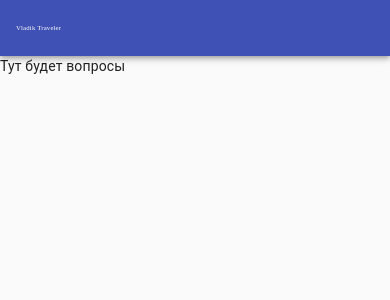
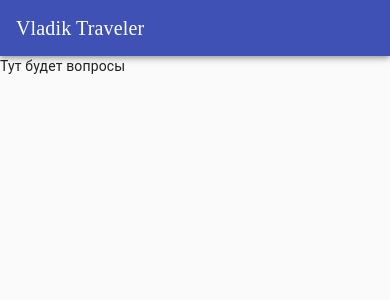
Before and after one commit to FEFU-Command-B/Vladivostok-Guide, a Next.js app in the folder client/: page /questions in a window 390 px wide. Shown: the top 300 px of the page. Built offline with nearby package versions, Linux system fonts and the light colour scheme; a web font is replaced by a local one.

Commit message:
Add card for mobile

```diff
--- a/client/static/scss/main/main.scss
+++ b/client/static/scss/main/main.scss
@@ -5,7 +5,7 @@ body {
 
 header {
   font-family: SequentialistBB, cursive;
-  font-size: 1.75vw;
+  font-size: 20px;
 }
 
 .hui {
--- a/client/static/scss/pages/plan.scss
+++ b/client/static/scss/pages/plan.scss
@@ -3,6 +3,9 @@
   margin: 60px auto;
   @include media-max-width(1919) {
     width: 1100px;
+  }
+  @include media-max-width(767) {
+    width: 100%;
   }
 }
 
@@ -13,7 +16,10 @@
     column-count: 3;
   }
   @include media-max-width(767) {
-    column-count: 1;
+    column-count: unset;
+    display: flex;
+    flex-direction: column;
+
     margin: auto;
     align-items: center;
   }
@@ -26,7 +32,7 @@
   z-index: 9999;
   transform: rotateY(180deg);
   img {
-    width: 7%;
+    width: 58px;
   }
 }
 
--- a/client/static/scss/styles.scss
+++ b/client/static/scss/styles.scss
@@ -10,3 +10,7 @@
 @import "pages/plan.scss";
 @import "pages/info.scss";
 @import "pages/card.scss";
+
+body {
+  min-width: 375px;
+}
```
